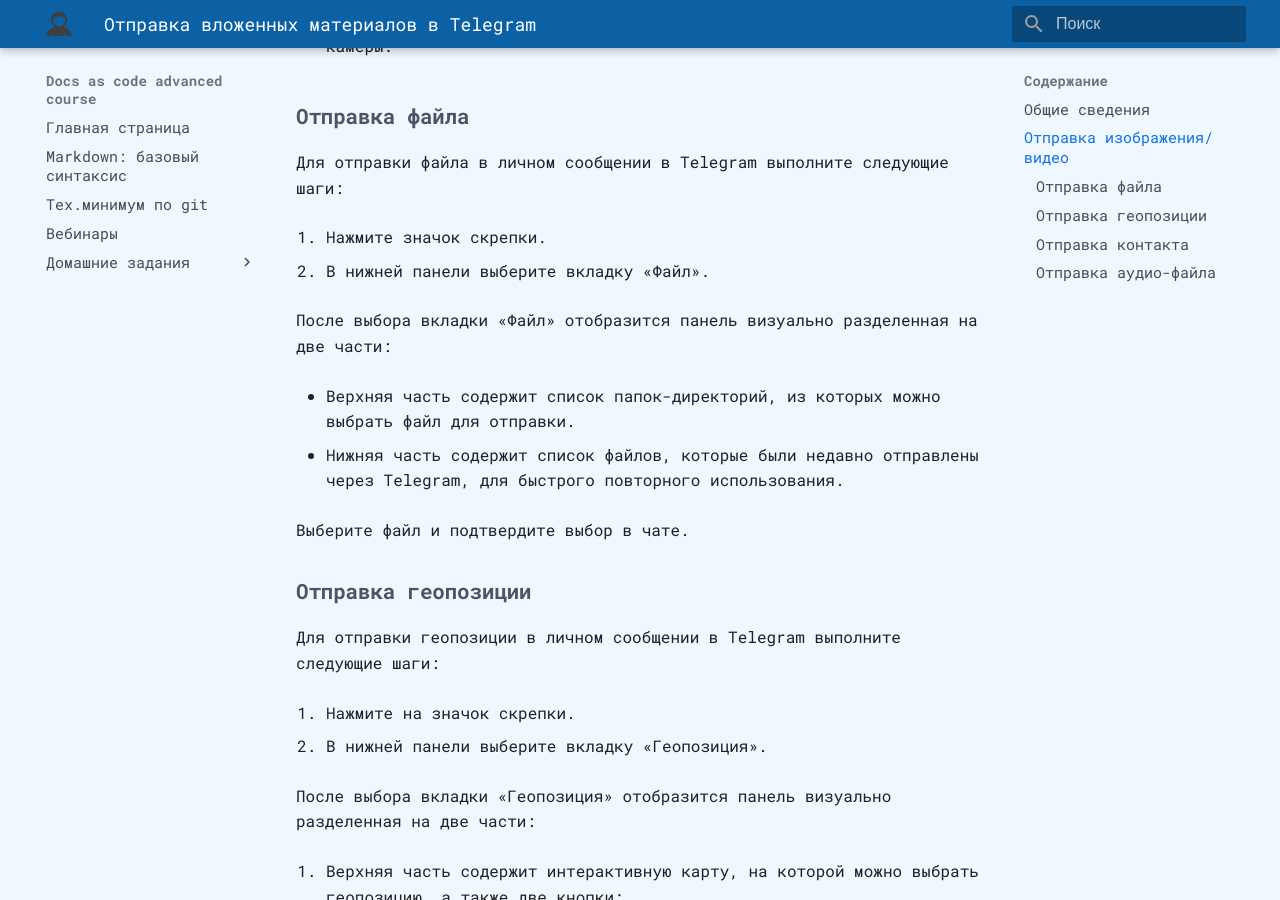
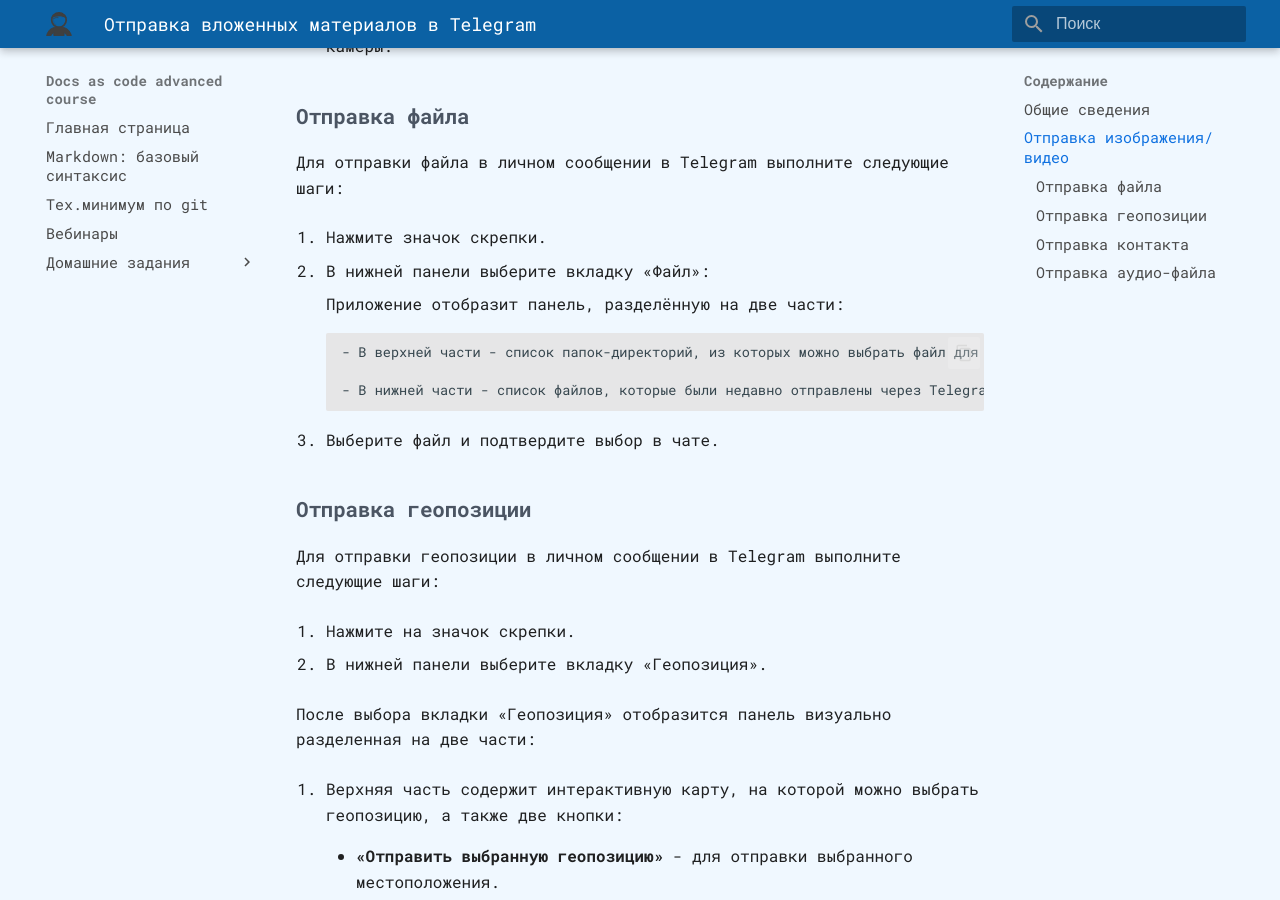
Before and after one commit to novillero/dac-advanced, an MkDocs documentation site: the page built from docs/instructions/your-github-login-instruction.md, in a window 1280 px wide and 900 px high, scrolled down 856 px. Built offline with MkDocs 1.6.1 and Material for MkDocs 9.7.7, drawn with Linux system fonts in a browser that asks for light colours; some web fonts are replaced.

Commit message:
внесены изменения в строки 41-45, 47

```diff
--- a/docs/instructions/your-github-login-instruction.md
+++ b/docs/instructions/your-github-login-instruction.md
@@ -36,15 +36,15 @@
 
 1. Нажмите значок скрепки.
 
-2. В нижней панели выберите вкладку «Файл».
+2. В нижней панели выберите вкладку «Файл»:
 
-После выбора вкладки «Файл» отобразится панель визуально разделенная на две части:
+    Приложение отобразит панель, разделённую на две части:
 
-- Верхняя часть содержит список папок-директорий, из которых можно выбрать файл для отправки.
+        - В верхней части - список папок-директорий, из которых можно выбрать файл для отправки.
 
-- Нижняя часть содержит список файлов, которые были недавно отправлены через Telegram, для быстрого повторного использования.
+        - В нижней части - список файлов, которые были недавно отправлены через Telegram, для быстрого повторного использования.
 
-Выберите файл и подтвердите выбор в чате.
+3. Выберите файл и подтвердите выбор в чате.
 
 ### Отправка геопозиции
 
```
